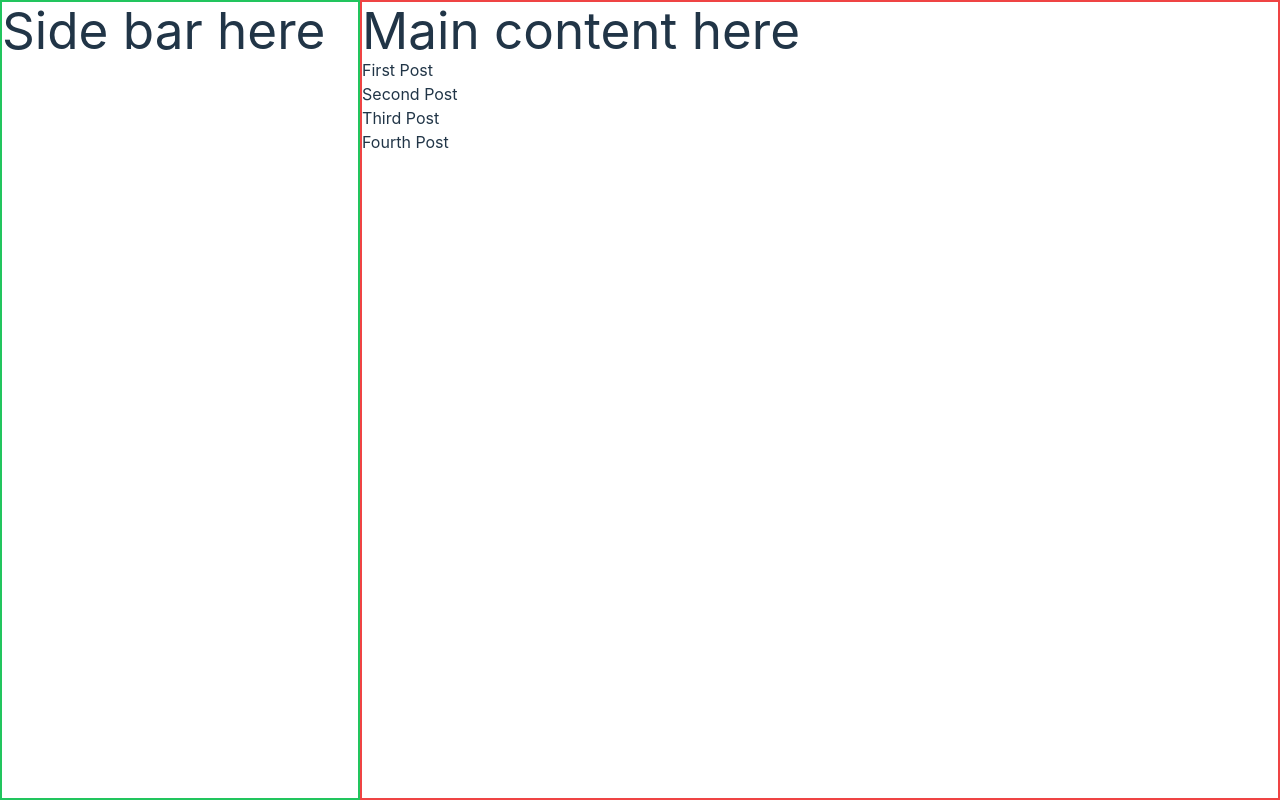
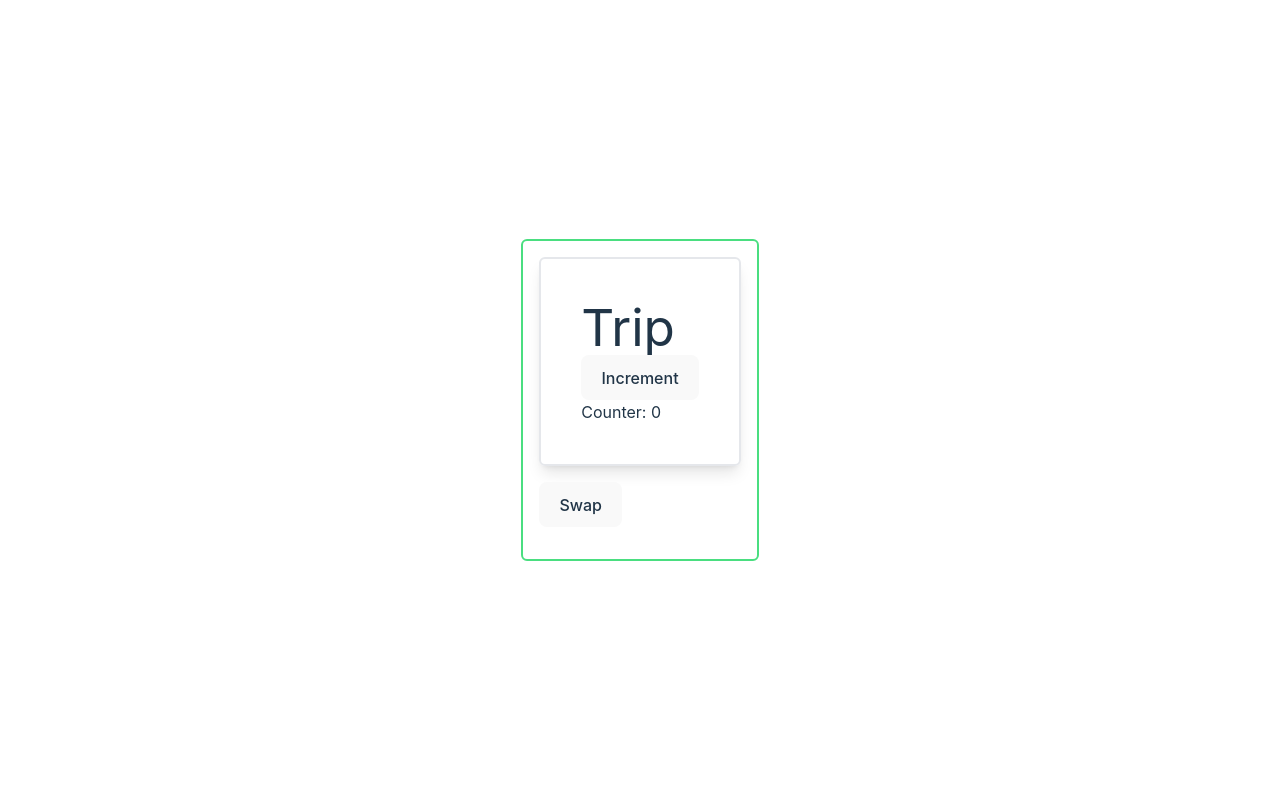
Before and after one commit to ktrip96/tsPlayground, a React (Vite) app: page / in a window 1280 px wide. Built offline with nearby package versions, Linux system fonts and the light colour scheme.

Commit message:
React Key Bug

```diff
--- a/src/App.tsx
+++ b/src/App.tsx
@@ -1,19 +1,11 @@
 import './App.css'
-import Parent from './features/reactQuery/Parent'
-import { QueryClient, QueryClientProvider } from 'react-query'
+import Parent from './features/reactKeyBug/Parent'
 // In order to test new components change the folder from which you are importing.
 // e.g. Testing useReducer ==> ./features/useReducer/Parent
 // Testing useCallBack ==> ./features/useCallBack/Parent
 
 function App() {
-	const queryClient = new QueryClient()
-	return (
-		<div>
-			<QueryClientProvider client={queryClient}>
-				<Parent />
-			</QueryClientProvider>
-		</div>
-	)
+	return <Parent />
 }
 
 export default App
--- /dev/null
+++ b/src/features/reactKeyBug/Counter.tsx
@@ -0,0 +1,19 @@
+import React, { useState } from 'react'
+
+type Props = {
+	name: string
+}
+
+const Counter = ({ name }: Props) => {
+	const [counter, setCounter] = useState(0)
+
+	return (
+		<div className='border-2 p-10 rounded-md shadow-lg'>
+			<h1>{name}</h1>
+			<button onClick={() => setCounter((prev) => prev + 1)}>Increment</button>
+			<h2> Counter: {counter}</h2>
+		</div>
+	)
+}
+
+export default Counter
--- /dev/null
+++ b/src/features/reactKeyBug/Parent.tsx
@@ -0,0 +1,17 @@
+import { useState } from 'react'
+import Counter from './Counter'
+
+const Parent = () => {
+	const [isTrip, setIsTrip] = useState(true)
+
+	return (
+		<div className='border-2 border-green-400 p-4 rounded-md'>
+			{isTrip ? <Counter name='Trip' key='Trip' /> : <Counter name='George' key='George' />}
+			<button onClick={() => setIsTrip((prev) => !prev)} className='my-4'>
+				Swap
+			</button>
+		</div>
+	)
+}
+
+export default Parent
--- a/src/index.css
+++ b/src/index.css
@@ -45,7 +45,8 @@ input:focus {
 body {
 	margin: 0;
 	display: flex;
-	place-items: center;
+	align-items: center;
+	justify-content: center;
 	min-width: 320px;
 	min-height: 100vh;
 }
```
